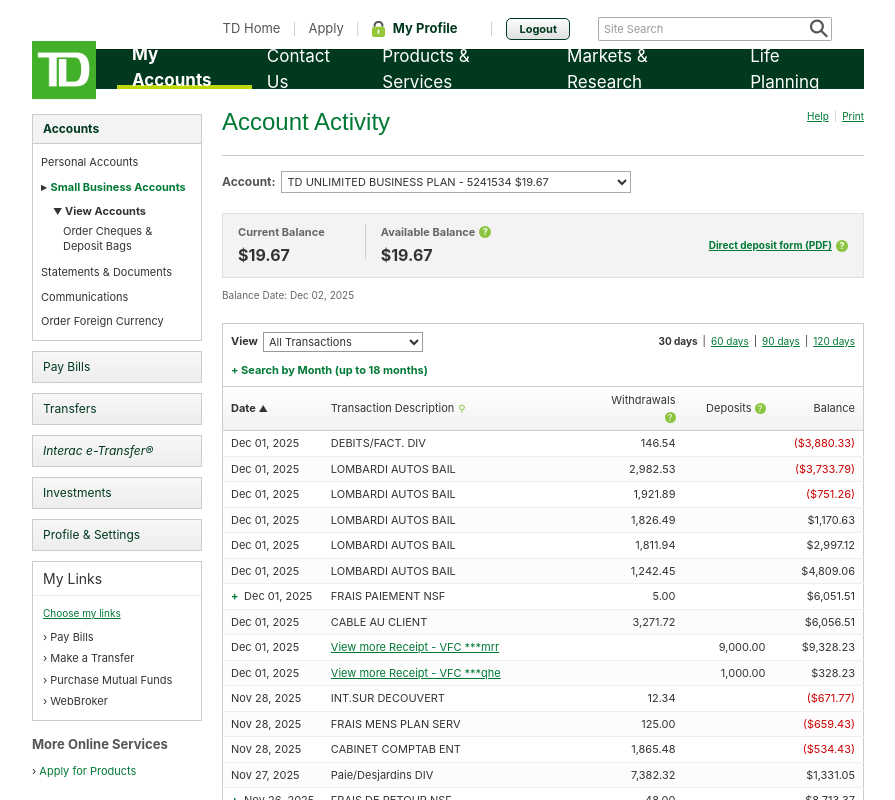
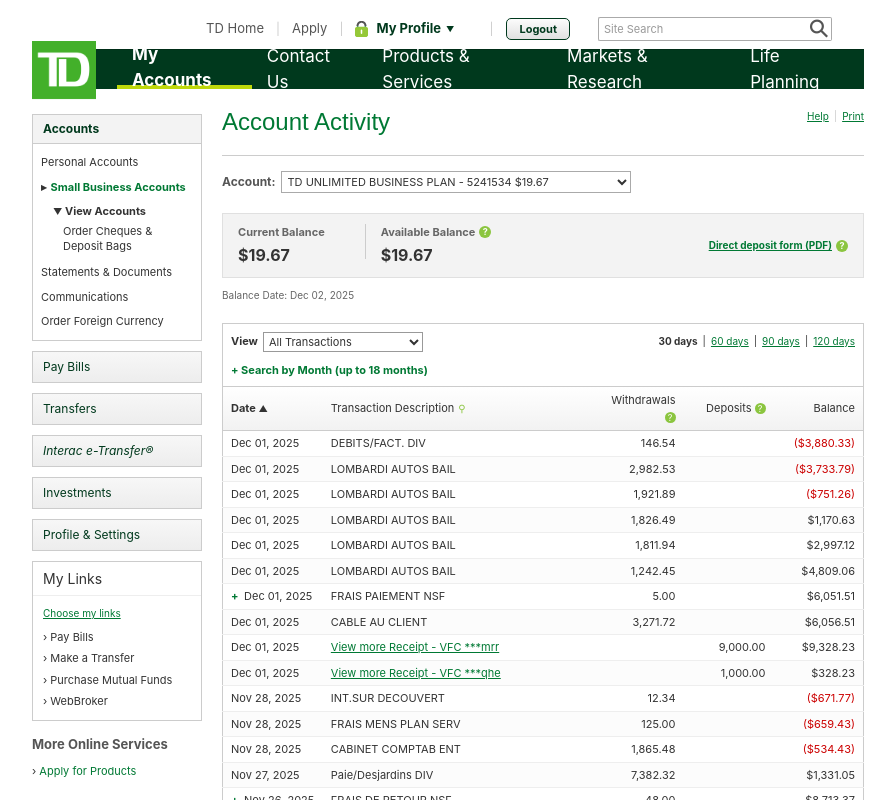
Before and after one commit to TristanStephen18/easywep_app, a React (Vite) app: page /waw/ezw/servlet/TransferInFromNorthStarServlet in a window 1280 px wide. Shown: the top 800 px of the page, without its empty margins (192-1087 px from the left). Built offline with nearby package versions, Linux system fonts and the light colour scheme.

Commit message:
changed profile text with dropdown

```diff
--- a/src/pages/MyAccounts.tsx
+++ b/src/pages/MyAccounts.tsx
@@ -298,7 +298,8 @@
                 objectFit: 'contain',
               }}
             /></span>
-              <a href="#" style={{ color: styles.navBackground, fontWeight: 'bold', textDecoration: 'none', fontSize: '13px', paddingRight: '20px' }}>My Profile </a>
+              <a href="#" style={{ color: styles.navBackground, fontWeight: 'bold', textDecoration: 'none', fontSize: '13px', paddingRight: '20px', display: 'flex',
+                alignItems: 'center' }}>My Profile <span style={{ fontSize: '8px', marginLeft: '5px' }}>▼</span> </a>
 
             </div>
             <span style={{ color: '#ccc' }}>|</span>
```
